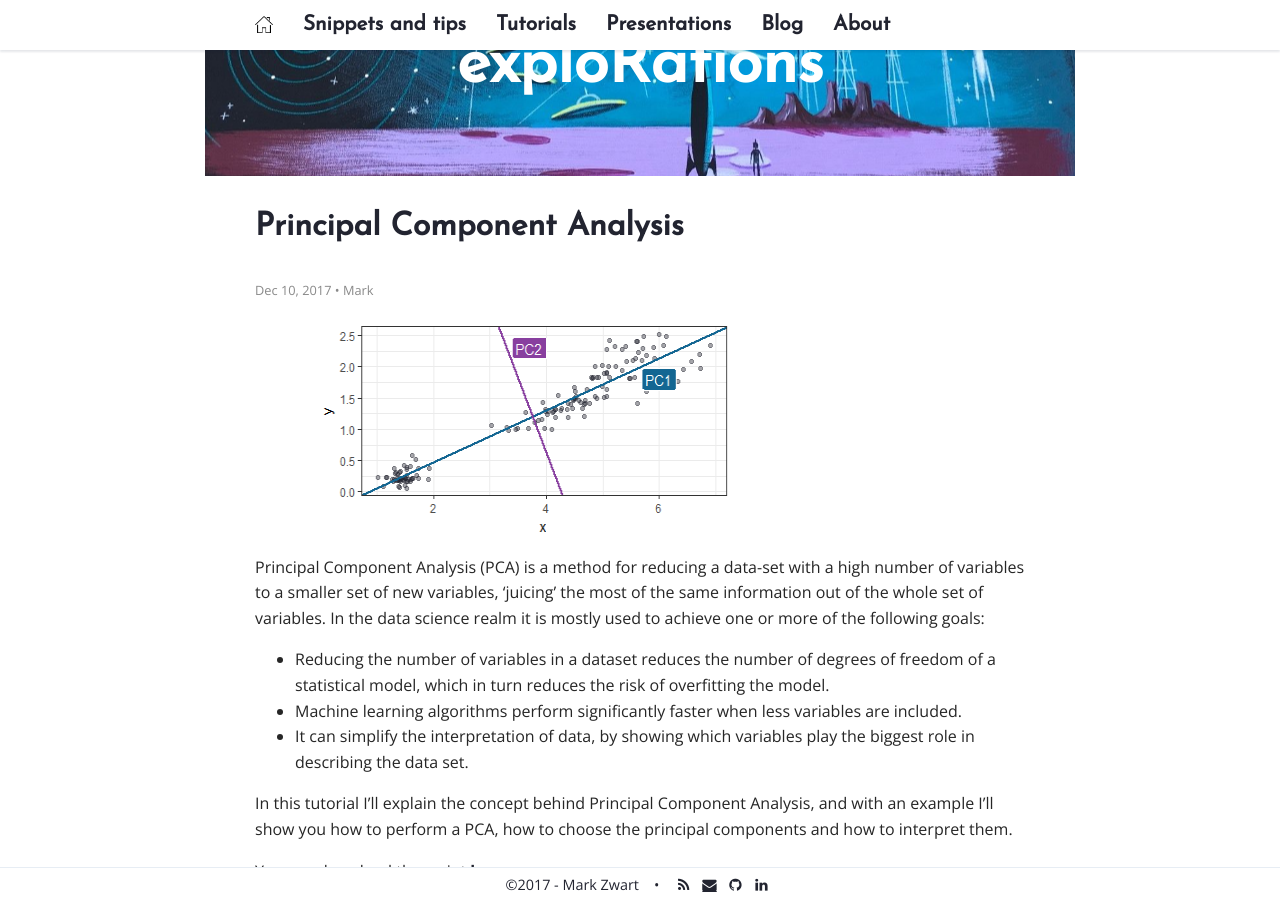
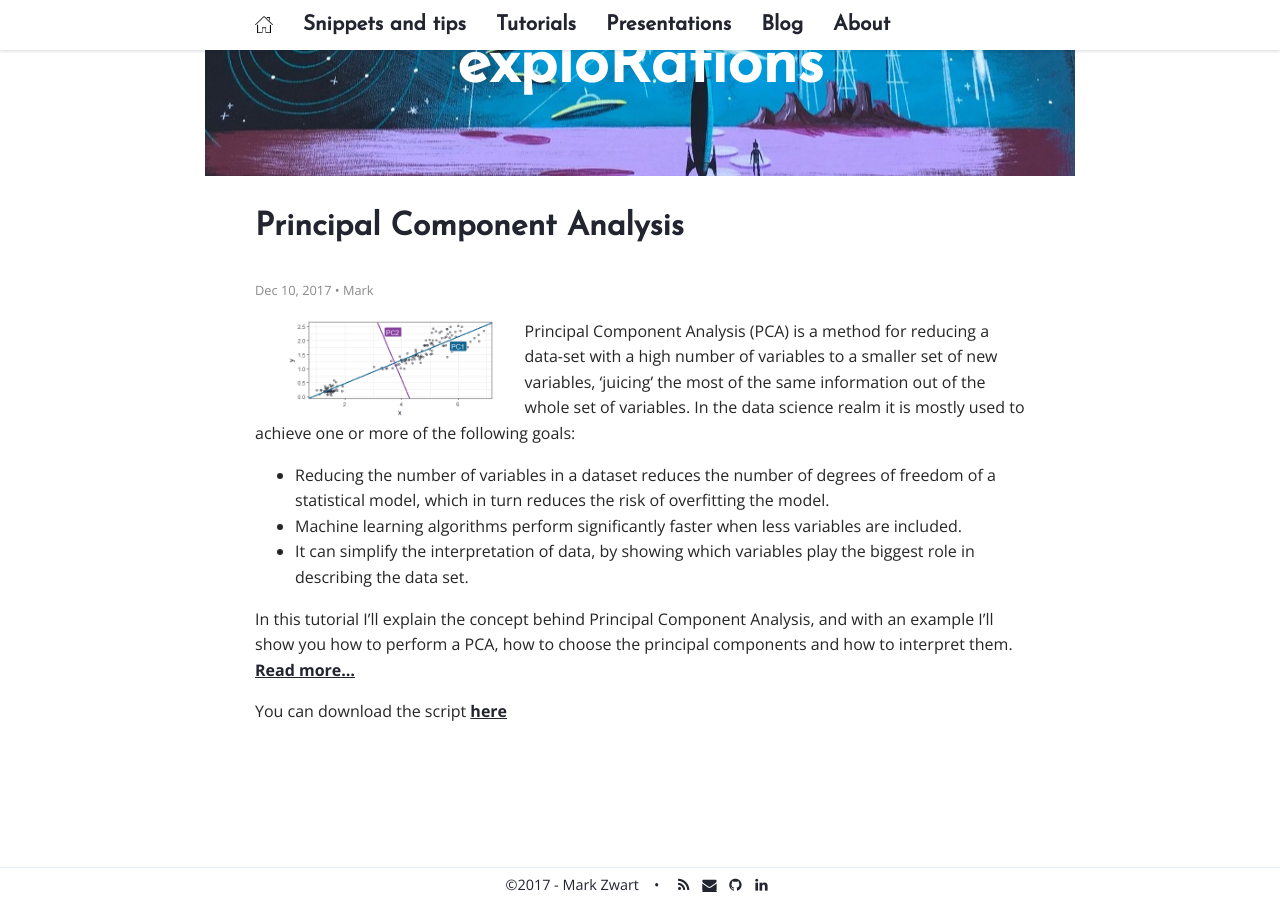
Before and after one commit to mark-me/mark-me.github.io, a Jekyll site: the page built from _posts/2017-12-10-principal-component-analysis.md, in a window 1280 px wide and 900 px high, scrolled down 54 px. Built offline with Jekyll 4.4.1, drawn with Linux system fonts in a browser that asks for light colours; nearby versions of some CDN libraries; comment, search, counter and statistics services are not loaded.

Commit message:
Update 2017-12-10-principal-component-analysis.md

```diff
--- a/_posts/2017-12-10-principal-component-analysis.md
+++ b/_posts/2017-12-10-principal-component-analysis.md
@@ -11,15 +11,12 @@ tags:
 published: true
 ---
 
-
-<img src="/_pages/tutorials/pca/pca-explained-3.png" alt="PC2" width="537" height="220" align="center"/><br>
-
-Principal Component Analysis (PCA) is a method for reducing a data-set with a high number of variables to a smaller set of new variables, 'juicing' the most of the same information out of the whole set of variables. In the data science realm it is mostly used to achieve one or more of the following goals:
+<img src="/_pages/tutorials/pca/pca-explained-3.png" width="35%" height="35%" align="left"/> Principal Component Analysis (PCA) is a method for reducing a data-set with a high number of variables to a smaller set of new variables, 'juicing' the most of the same information out of the whole set of variables. In the data science realm it is mostly used to achieve one or more of the following goals:
 
 * Reducing the number of variables in a dataset reduces the number of degrees of freedom of a statistical model, which in turn reduces the risk of overfitting the model.
 * Machine learning algorithms perform significantly faster when less variables are included.
 * It can simplify the interpretation of data, by showing which variables play the biggest role in describing the data set.
 
-In this tutorial I'll explain the concept behind Principal Component Analysis, and with an example I'll show you how to perform a PCA, how to choose the principal components and how to interpret them.
+In this tutorial I'll explain the concept behind Principal Component Analysis, and with an example I'll show you how to perform a PCA, how to choose the principal components and how to interpret them. [Read more...](/pca/)
 
 You can download the script [here](https://gist.githubusercontent.com/mark-me/7333f0e6988b5f4f1cbd17a18fc45259/raw/d7d009d6e4b576808dc68f060de1b5a79b2a4caa/country-religions-pca.R)
```
